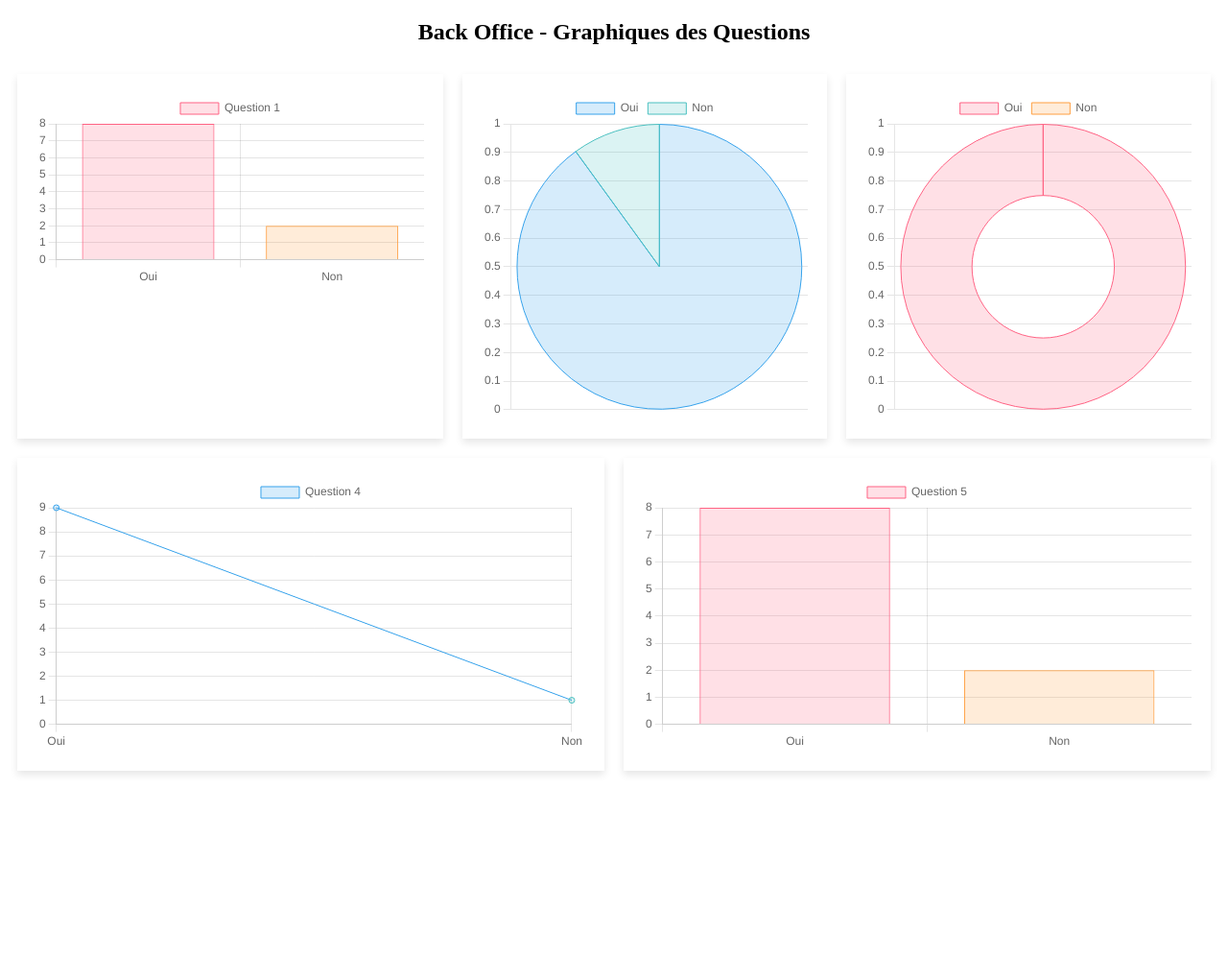
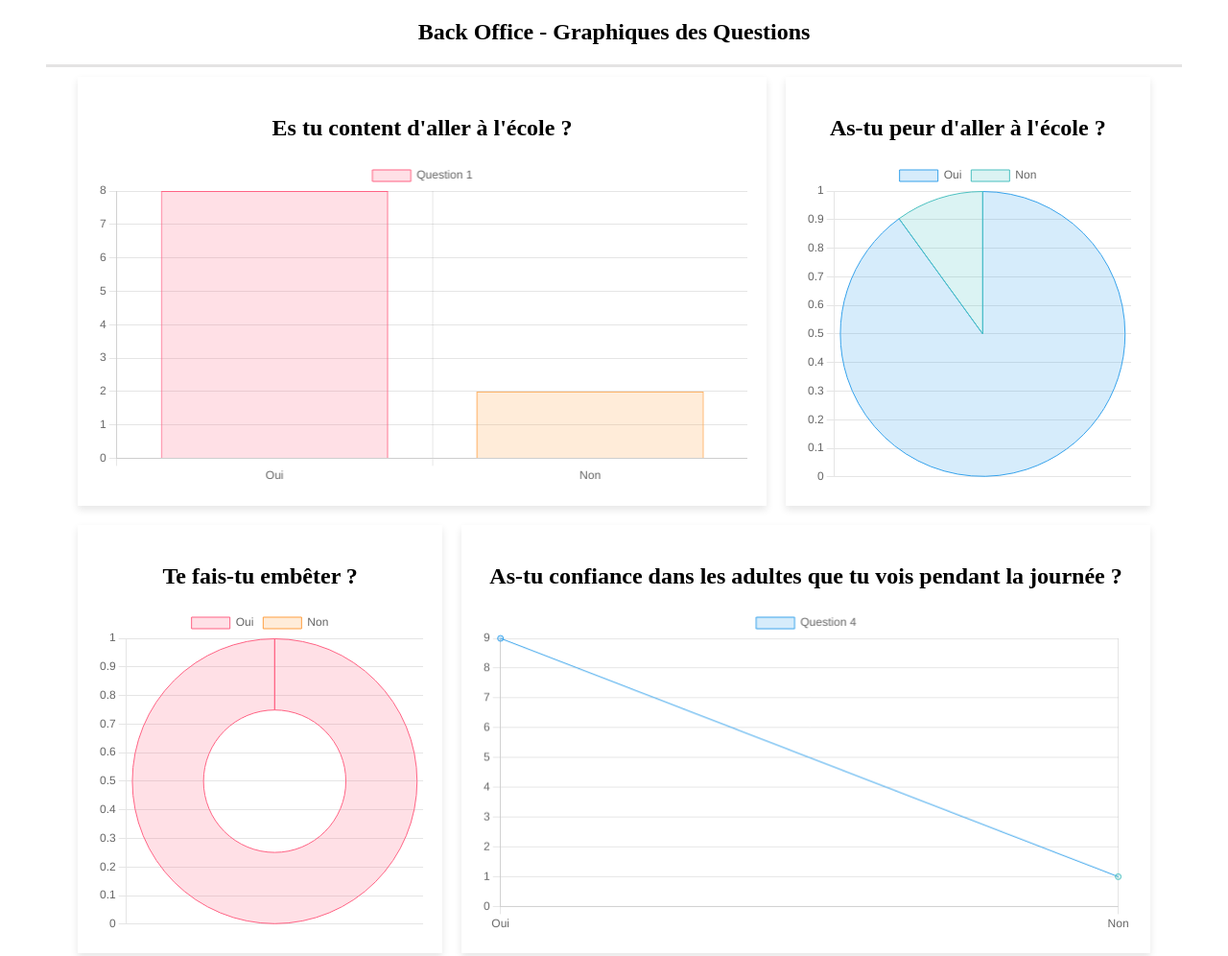
Before and after one commit to Dutofu/graph-node, a plain HTML site: page front/index.html in a window 1280 px wide. Shown: the top 996 px of the page at 96% size. Before the commit the page ends 821 px from the top, so only its background shows below. Drawn offline with nearby package versions, Linux system fonts and the light colour scheme.

Commit message:
Responsive index.html

```diff
--- a/front/index.html
+++ b/front/index.html
@@ -7,15 +7,18 @@
 <script src="https://cdn.jsdelivr.net/npm/chart.js"></script>
 <script src="../back/public/data.js"></script>
 <style>
+
   .graphiques-container {
+    max-width: 90%;
+    margin: auto;
     display: flex;
     flex-wrap: wrap;
     justify-content: space-around;
   }
 
   h2 {
-        text-align: center;
-    }
+    text-align: center;
+  }
 
   .graphique {
     flex: 1 1 400px; /* Cela signifie que chaque graphique tentera de prendre au moins 400px de largeur, mais peut s'étendre si l'espace le permet. */
@@ -23,6 +26,8 @@
     box-shadow: 0 4px 8px rgba(0,0,0,0.1); /* Un peu d'ombre pour le style */
     padding: 20px;
     box-sizing: border-box;
+    min-width: 55%;
+    height: auto;
   }
 
   canvas {
@@ -46,19 +51,47 @@
     height: 100%;
   }
 
+  .title {
+    margin: 0 40px 0 40px;
+    border-bottom: solid rgba(197, 195, 195, 0.466);
+  }
 
+  @media screen and (max-width: 465px) {
+    .graphique {
+      min-width: 380px;
+    }
+    h2{
+      font-size: 22px;
+    }
+  }
 </style>
 
 </head>
 <body>
-
-<h2>Back Office - Graphiques des Questions</h2>
+<div class="title">
+  <h2>Back Office - Graphiques des Questions</h2>
+</div>
 <div class="graphiques-container">
-    <div class="graphique"><canvas id="graphiqueQuestion1"></canvas></div>
-    <div class="graphique-petit"><canvas id="graphiqueQuestion2"></canvas></div>
-    <div class="graphique-petit"><canvas id="graphiqueQuestion3"></canvas></div>
-    <div class="graphique"><canvas id="graphiqueQuestion4"></canvas></div> <!-- Classe spécifique pour petite taille -->
-    <div class="graphique"><canvas id="graphiqueQuestion5"></canvas></div> <!-- Classe spécifique pour petite taille -->
+    <div class="graphique">
+      <h2>Es tu content d'aller à l'école ?</h2>
+      <canvas id="graphiqueQuestion1"></canvas>
+    </div>
+    <div class="graphique-petit">
+      <h2>As-tu peur d'aller à l'école ?</h2>
+      <canvas id="graphiqueQuestion2"></canvas>
+    </div>
+    <div class="graphique-petit">
+      <h2>Te fais-tu embêter ?</h2>
+      <canvas id="graphiqueQuestion3"></canvas>
+    </div>
+    <div class="graphique">
+      <h2>As-tu confiance dans les adultes que tu vois pendant la journée ?</h2>
+      <canvas id="graphiqueQuestion4"></canvas>
+    </div> <!-- Classe spécifique pour petite taille -->
+    <div class="graphique">
+      <h2>Comment te sens tu ?</h2>
+      <canvas id="graphiqueQuestion5"></canvas>
+    </div> <!-- Classe spécifique pour petite taille -->
 </div>
 
 
```
